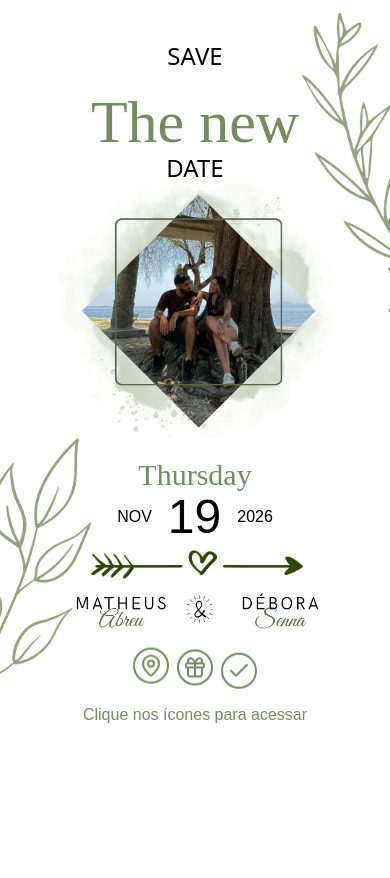
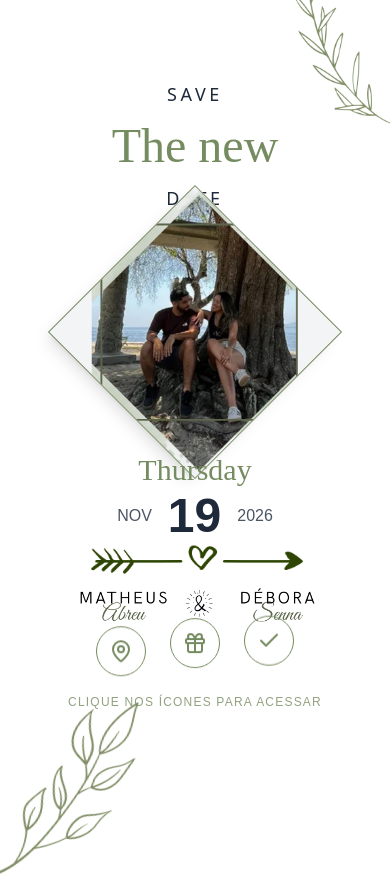
Before and after one commit to isacpimenta/casamento, a React (Vite) app: page / in a window 390 px wide. Before the commit the page ends 844 px from the top, so only its background shows below. Built offline with nearby package versions, Linux system fonts and the light colour scheme.

Commit message:
Home responsiva agr

```diff
--- a/src/App.jsx
+++ b/src/App.jsx
@@ -1,52 +1,92 @@
-import { MapPin, Gift, Check, Pointer } from 'lucide-react'
+import { MapPin, Gift, Check } from 'lucide-react'
 import { useNavigate } from 'react-router-dom';
 
 function App() {
   const navigate = useNavigate();
 
   return (
-    <div className="relative flex flex-col items-center h-screen w-screen overflow-hidden py-10 px-10">
-      <div className="text-center">
-        <p className="text-2xl">SAVE</p>
-        <h1 className="font-great-vibes text-6xl mt-5 text-[var(--color-green3)]">
+    // Aumentei o pb-20 para empurrar o conteúdo inferior para cima
+    <div className="relative min-h-screen w-full overflow-hidden bg-white flex flex-col items-center justify-between pt-20 pb-40 md:pt-5 md:pb-20 px-6">
+
+      {/* Ramos Decorativos */}
+      <img
+        className="absolute top-[-5%] right-[-10%] md:top-[0%] md:right-[-15%] w-48 md:w-164 opacity-60 pointer-events-none"
+        src="/ramo1.png"
+        alt=""
+      />
+      <img
+        className="absolute bottom-[-5%] left-[-15%] md:bottom-[-20%] md:left-[-15%] w-64 md:w-180 opacity-60 pointer-events-none rotate-12"
+        src="/ramo2.png"
+        alt=""
+      />
+
+      {/* Cabeçalho */}
+      <div className="text-center z-10">
+        <p className="text-lg md:text-2xl tracking-[0.2em] font-light text-gray-800">SAVE</p>
+        <h1 className="font-great-vibes text-5xl md:text-7xl my-2 text-[var(--color-green3)] leading-tight">
           The new
         </h1>
-        <p className="text-2xl">DATE</p>
+        <p className="text-lg md:text-2xl tracking-[0.2em] font-light text-gray-800">DATE</p>
       </div>
 
-      <img src="/foto.png" alt="" />
+      {/* Moldura em Losango Restaurada */}
+      <div className="relative z-10 my-4">
+        <div className="w-52 h-52 md:w-64 md:h-64 border border-[var(--color-green3)] rotate-45 overflow-hidden flex items-center justify-center bg-gray-100 shadow-lg">
+          <img
+            src="/foto.png"
+            alt="Foto do Casal"
+            className="w-[145%] h-[145%] object-cover -rotate-45"
+          />
+        </div>
+      </div>
 
-      <img className="absolute top-0 right-[-190px] opacity-50" src="/ramo1.png" alt="" />
-      <img className="absolute top-100 left-[-190px] opacity-50" src="/ramo2.png" alt="" />
+      {/* Seção da Data e Nomes */}
+      <div className="flex flex-col items-center w-full z-10">
+        <h2 className="font-great-vibes text-3xl md:text-4xl text-[var(--color-green3)]">
+          Thursday
+        </h2>
 
-      <div className="flex flex-col items-center w-full">
-        <h1 className="font-great-vibes text-3xl mt-5 text-[var(--color-green3)]">
-          Thursday
-        </h1>
-
-        <div className="flex justify-center items-center gap-4">
-          <p className="font-rubik">NOV</p>
-          <h1 className="font-rubik text-5xl">19</h1>
-          <p className="font-rubik">2026</p>
+        <div className="flex justify-center items-center gap-4 my-1">
+          <p className="font-rubik text-gray-600 font-medium">NOV</p>
+          <h1 className="font-rubik text-5xl md:text-6xl font-bold text-gray-800">19</h1>
+          <p className="font-rubik text-gray-600 font-medium">2026</p>
         </div>
 
-        <img className="max-h-8 mt-2 mb-2" src="/flecha.png" alt="" />
-        <img src="/matdeba.png" alt="" />
+        <div className="flex flex-col items-center gap-2 w-full max-w-[300px]">
+          <img className="h-8 object-contain" src="/flecha.png" alt="" />
+          <img className="w-full object-contain" src="/matdeba.png" alt="Matheus Abreu & Débora Senna" />
+        </div>
       </div>
 
-      <div className="flex gap-2 mt-5 z-0">
-        <button onClick={() => navigate("/local")} className='rounded-full py-1 px-1 border-2 cursor-pointer border-y-[var(--color-green3)] text-[var(--color-green3)] hover:bg-[var(--color-green3)] transition duration-200 animate-bounce [animation-duration:2s]'>
-          <MapPin className='hover:text-white text-[var(--color-green3)]' />
-        </button>
-        <button onClick={() => navigate("/presentes")} className='rounded-full py-1 px-1 border-2 cursor-pointer border-y-[var(--color-green3)] text-[var(--color-green3)] hover:bg-[var(--color-green3)] transition duration-200 animate-bounce [animation-duration:2s] [animation-delay:0.2s]'>
-          <Gift className='hover:text-white text-[var(--color-green3)]' />
-        </button>
-        <button onClick={() => navigate("/confirmar")} className='rounded-full py-1 px-1 border-2 cursor-pointer border-y-[var(--color-green3)] text-[var(--color-green3)] hover:bg-[var(--color-green3)] transition duration-200 animate-bounce [animation-duration:2s] [animation-delay:0.4s]'>
-          <Check className='hover:text-white text-[var(--color-green3)]' />
-        </button>
+      {/* Botões de Ação - Subidos com mb-4 ou ajuste de justify */}
+      <div className="flex flex-col items-center gap-4 z-10 mb-2">
+        <div className="flex gap-6">
+          <button
+            onClick={() => navigate("/local")}
+            className='p-3 rounded-full border border-[var(--color-green3)] text-[var(--color-green3)] hover:bg-[var(--color-green3)] hover:text-white transition-all duration-300 animate-bounce'
+          >
+            <MapPin size={24} />
+          </button>
+
+          <button
+            onClick={() => navigate("/presentes")}
+            className='p-3 rounded-full border border-[var(--color-green3)] text-[var(--color-green3)] hover:bg-[var(--color-green3)] hover:text-white transition-all duration-300 animate-bounce [animation-delay:0.2s]'
+          >
+            <Gift size={24} />
+          </button>
+
+          <button
+            onClick={() => navigate("/confirmar")}
+            className='p-3 rounded-full border border-[var(--color-green3)] text-[var(--color-green3)] hover:bg-[var(--color-green3)] hover:text-white transition-all duration-300 animate-bounce [animation-delay:0.4s]'
+          >
+            <Check size={24} />
+          </button>
+        </div>
+
+        <p className='font-bebas text-xs tracking-widest text-[var(--color-green3)] opacity-80 uppercase'>
+          Clique nos ícones para acessar
+        </p>
       </div>
-
-      <p className='font-bebas mt-3 text-[var(--color-green3)]'>Clique nos ícones para acessar</p>
     </div>
   )
 }
```
